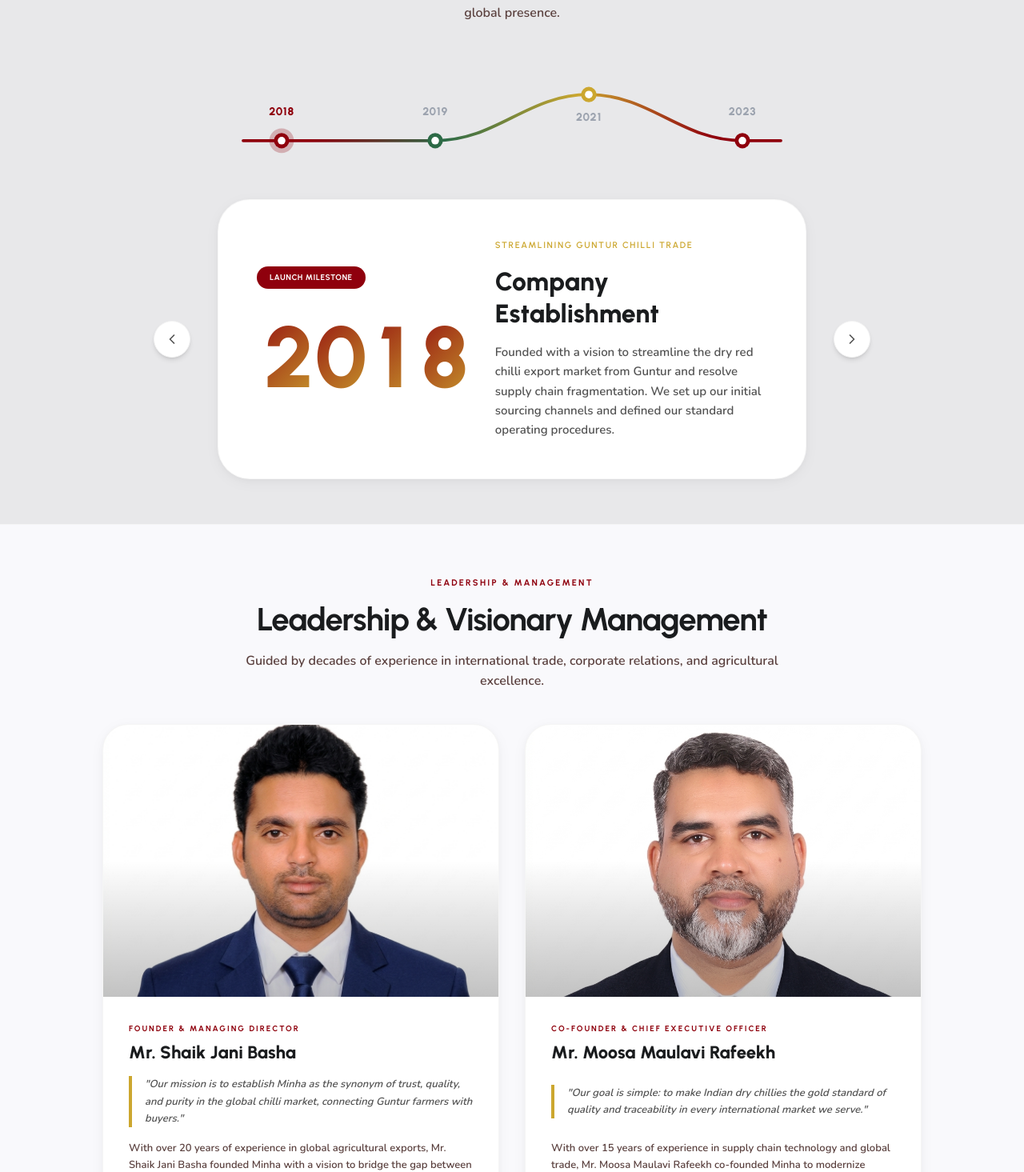
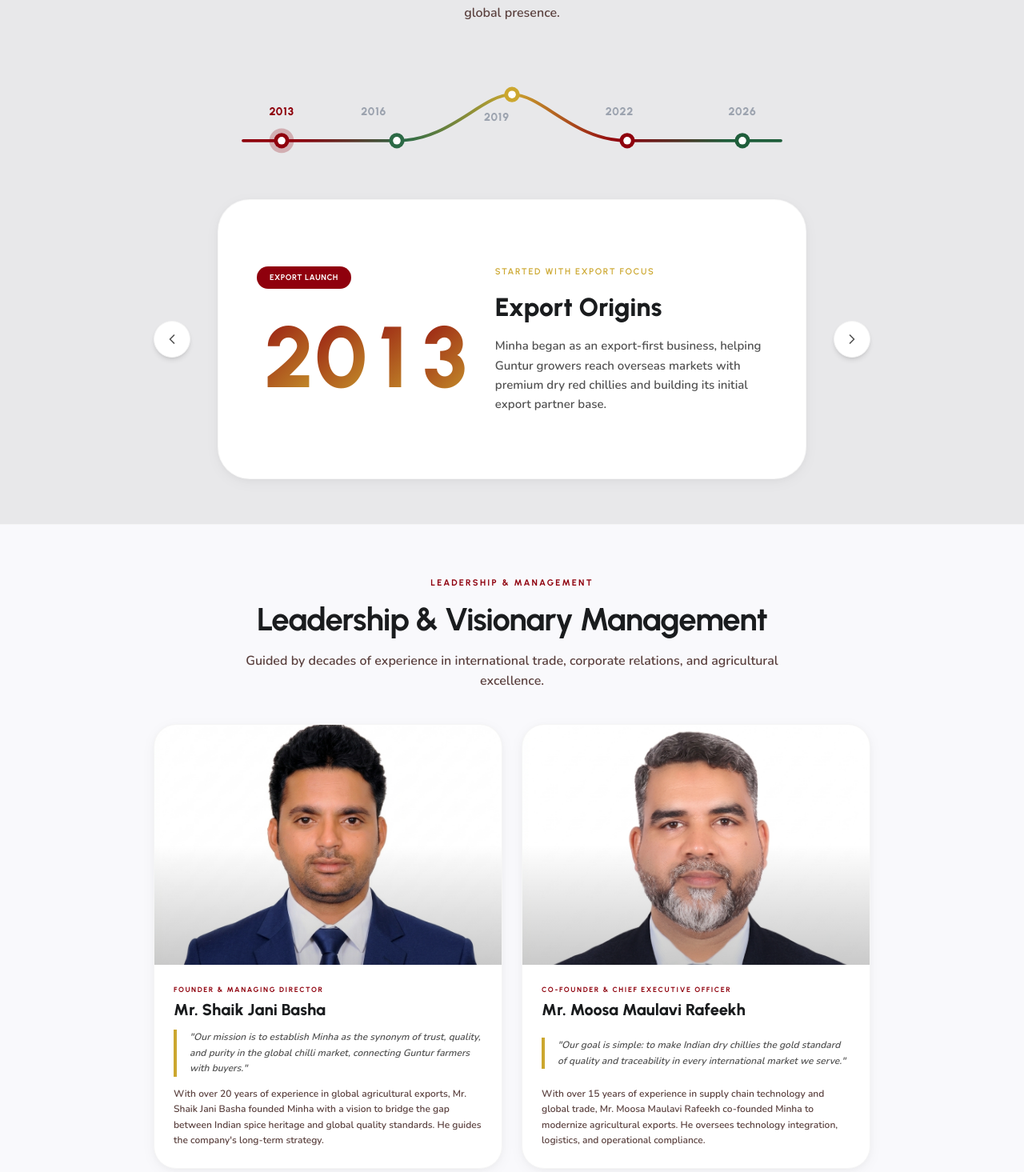
Before and after one commit to ShravyaVenishetty-Manuen/Minha_Imports_and_Exports, a React (Vite) app: page /about in a window 1280 px wide. Shown: the part 3187-4652 px from the top of the page at 80% size. Built offline with nearby package versions, Linux system fonts and the light colour scheme; a web font is replaced by a local one.

Commit message:
add transitions in the sections,changed the our journey details and decrease the size of founder cards

```diff
--- a/index.html
+++ b/index.html
@@ -43,11 +43,11 @@
 
   <!-- Font Preload for critical fonts -->
   <link rel="preload"
-    href="https://fonts.googleapis.com/css2?family=Open+Sans:wght@400;500;600;700&family=Urbanist:wght@500;600;700;800&family=Nunito:wght@400;500;600;700&display=swap"
+    href="https://fonts.googleapis.com/css2?family=Open+Sans:wght@400;500;600;700&family=Urbanist:wght@500;600;700;800&family=Nunito:wght@400;500;600;700&family=Roboto:wght@300;400;500;600;700;800&display=swap"
     as="style" onload="this.onload=null;this.rel='stylesheet'" />
   <noscript>
     <link rel="stylesheet"
-      href="https://fonts.googleapis.com/css2?family=Open+Sans:wght@400;500;600;700&family=Urbanist:wght@500;600;700;800&family=Nunito:wght@400;500;600;700&display=swap" />
+      href="https://fonts.googleapis.com/css2?family=Open+Sans:wght@400;500;600;700&family=Urbanist:wght@500;600;700;800&family=Nunito:wght@400;500;600;700&family=Roboto:wght@300;400;500;600;700;800&display=swap" />
   </noscript>
 
   <!-- Performance hints -->
--- a/src/components/sections/GlobalPresence.jsx
+++ b/src/components/sections/GlobalPresence.jsx
@@ -1,5 +1,6 @@
 import React from 'react';
 import { Link } from 'react-router-dom';
+import { motion } from 'framer-motion';
 import { FiArrowRight } from 'react-icons/fi';
 import globalPresenceMap from '../../assets/global-presence-map-nobg.png';
 
@@ -27,6 +28,11 @@ const GlobalPresence = () => {
     }
   ];
 
+  const sectionVariants = {
+    hidden: { opacity: 0, y: 20 },
+    visible: { opacity: 1, y: 0, transition: { duration: 0.75, ease: [0.16, 1, 0.3, 1] } }
+  }
+
   return (
     <section id="global-presence" className="py-12 md:py-16 px-6 md:px-12 bg-[#FAF8F4] relative overflow-hidden">
 
@@ -43,7 +49,13 @@ const GlobalPresence = () => {
         <div className="grid grid-cols-1 lg:grid-cols-12 gap-12 lg:gap-16 items-start">
 
           {/* Left Column: Heading & Button */}
-          <div className="lg:col-span-5 space-y-6 text-left pt-0 lg:pt-4">
+          <motion.div
+            initial="hidden"
+            whileInView="visible"
+            viewport={{ once: true, margin: "-100px" }}
+            variants={sectionVariants}
+            className="lg:col-span-5 space-y-6 text-left pt-0 lg:pt-4"
+          >
             <span className="font-['urbanist'] font-bold text-[12px] tracking-[0.2em] text-[#B22222] uppercase block">
               Global Footprint
             </span>
@@ -91,24 +103,35 @@ const GlobalPresence = () => {
               </div>
             </div>
 
-          </div>
+          </motion.div>
 
           {/* Right Column: Clean Map with routes */}
-          <div className="lg:col-span-7 flex flex-col items-center gap-6 -mt-6 lg:-mt-16">
+          <motion.div
+            initial="hidden"
+            whileInView="visible"
+            viewport={{ once: true, margin: "-100px" }}
+            variants={sectionVariants}
+            className="lg:col-span-7 flex flex-col items-center gap-6 -mt-6 lg:-mt-16"
+          >
             <div className="relative w-full max-w-[650px] h-auto flex items-center justify-center">
-              <img
+              <motion.img
                 src={globalPresenceMap}
                 alt="Global Footprint Map"
                 className="w-full h-auto object-contain"
                 draggable="false"
+                initial={{ opacity: 0, scale: 0.98 }}
+                animate={{ opacity: 1, scale: 1 }}
+                transition={{ duration: 0.8, ease: [0.16, 1, 0.3, 1] }}
               />
             </div>
 
             {/* 4 Stat Items at the map bottom (No Cards) */}
             <div className="grid grid-cols-2 sm:grid-cols-4 gap-6 w-full max-w-[650px] relative z-20 mt-4 px-4">
               {stats.map((stat, idx) => (
-                <div
+                <motion.div
                   key={idx}
+                  whileHover={{ y: -3, scale: 1.02 }}
+                  transition={{ duration: 0.25 }}
                   className="flex flex-col items-center justify-center text-center py-2"
                 >
                   <span className={`font-['urbanist'] font-extrabold text-[24px] md:text-[30px] leading-none ${stat.colorClass}`}>
@@ -117,10 +140,10 @@ const GlobalPresence = () => {
                   <span className="font-['nunito'] font-semibold text-[#5a403e]/70 text-[10px] md:text-[11px] mt-2 uppercase tracking-wider">
                     {stat.label}
                   </span>
-                </div>
+                </motion.div>
               ))}
             </div>
-          </div>
+          </motion.div>
 
         </div>
 
--- a/src/components/sections/OurProcess.jsx
+++ b/src/components/sections/OurProcess.jsx
@@ -125,6 +125,8 @@ const OurProcess = () => {
             <motion.div
               key={idx}
               variants={stepVariants}
+              whileHover={{ y: -8, scale: 1.01 }}
+              transition={{ duration: 0.3 }}
               className="relative flex flex-col items-center text-center group"
             >
 
--- a/src/components/sections/Products.jsx
+++ b/src/components/sections/Products.jsx
@@ -121,7 +121,7 @@ const Products = () => {
                 src={chilliBasketImg}
                 alt="Premium Guntur Dry Red Chillies in a Basket"
                 loading="lazy"
-                className="w-[95%] h-[95%] object-contain scale-[1.02] group-hover:scale-108 transition-transform duration-700"
+                className="w-[95%] h-[95%] object-contain scale-[1.02] group-hover:scale-[1.08] transition-transform duration-700"
               />
             </div>
 
--- a/src/components/sections/WhyChooseUs.jsx
+++ b/src/components/sections/WhyChooseUs.jsx
@@ -145,6 +145,8 @@ const WhyChooseUs = () => {
               <motion.div
                 key={idx}
                 variants={cardVariants}
+                whileHover={{ y: -6, scale: 1.01 }}
+                transition={{ duration: 0.3 }}
                 className="relative flex flex-col items-center text-center px-2"
               >
                 {/* Connecting Line & Diamond (between columns on desktop) */}
--- a/src/pages/AboutCompany.jsx
+++ b/src/pages/AboutCompany.jsx
@@ -245,23 +245,23 @@ const AboutCompany = () => {
 
   const timelineData = [
     {
-      year: '2018',
+      year: '2013',
+      title: 'Export Origins',
+      subtitle: 'Started with export focus',
+      desc: 'Minha began as an export-first business, helping Guntur growers reach overseas markets with premium dry red chillies and building its initial export partner base.',
+      tag: 'Export Launch',
+      accent: '#8f000d',
+    },
+    {
+      year: '2016',
       title: 'Company Establishment',
       subtitle: 'Streamlining Guntur chilli trade',
       desc: 'Founded with a vision to streamline the dry red chilli export market from Guntur and resolve supply chain fragmentation. We set up our initial sourcing channels and defined our standard operating procedures.',
       tag: 'Launch Milestone',
-      accent: '#8f000d',
+      accent: '#2c6a46',
     },
     {
       year: '2019',
-      title: 'Sourcing Growth',
-      subtitle: 'Empowering local farmers',
-      desc: 'Partnered with over 500 local farmers in the Guntur region, securing a reliable, direct supply chain of top-grade raw crops and establishing fair-trade pricing that supports the local community.',
-      tag: 'Sourcing Milestone',
-      accent: '#2c6a46',
-    },
-    {
-      year: '2021',
       title: 'Export Expansion',
       subtitle: 'State-of-the-art facilities',
       desc: 'Established full-scale state-of-the-art processing and grading units. Successfully fulfilled major international contracts in SE Asia and scaled operations under strict export guidelines.',
@@ -269,12 +269,20 @@ const AboutCompany = () => {
       accent: '#cca72f',
     },
     {
-      year: '2023',
+      year: '2022',
       title: 'Global Reach',
       subtitle: 'Expanding to 15+ countries',
       desc: 'Extended distribution and trade routes, exporting premium products to over 15 countries across Europe, the Middle East, and the Americas, while securing compliance certifications for every port.',
       tag: 'Global Scale',
       accent: '#8f000d',
+    },
+    {
+      year: '2026',
+      title: 'Domestic Market Entry',
+      subtitle: 'Now serving India too',
+      desc: 'After years of export success, Minha expanded into the domestic market in 2026, delivering quality Guntur chillies across India while continuing to serve global customers.',
+      tag: 'Domestic Expansion',
+      accent: '#1f5e3b',
     }
   ];
 
@@ -297,7 +305,7 @@ const AboutCompany = () => {
     <div className="bg-surface text-on-surface font-body-md selection:bg-primary-container selection:text-on-primary-container min-h-screen relative overflow-hidden">
       <SEO
         title="About Us | Minha Imports & Exports"
-        description="Learn about Minha Imports & Exports — Guntur's leading dry red chilli and spice export company. FSSAI, APEDA & ISO certified. Direct farm-to-port supply chain since 2018."
+        description="Learn about Minha Imports & Exports — Guntur's leading dry red chilli and spice exporter and domestic supplier. FSSAI, APEDA & ISO certified. Direct farm-to-port supply chain since 2013."
         keywords="Minha Imports Exports, About Minha, Guntur Chilli Exporter, Indian Spice Company, Chilli Exporter India, APEDA certified exporter"
         url="/about"
         schemas={[{
@@ -610,22 +618,23 @@ const AboutCompany = () => {
             <svg viewBox="0 0 800 120" fill="none" xmlns="http://www.w3.org/2000/svg" className="w-full h-full">
               <defs>
                 <linearGradient id="wavy-timeline-gradient" x1="0%" y1="0%" x2="100%" y2="0%">
-                  <stop offset="12.5%" stopColor="#8f000d" />
-                  <stop offset="37.5%" stopColor="#2c6a46" />
-                  <stop offset="62.5%" stopColor="#cca72f" />
-                  <stop offset="87.5%" stopColor="#8f000d" />
+                  <stop offset="10%" stopColor="#8f000d" />
+                  <stop offset="30%" stopColor="#2c6a46" />
+                  <stop offset="50%" stopColor="#cca72f" />
+                  <stop offset="70%" stopColor="#8f000d" />
+                  <stop offset="90%" stopColor="#1f5e3b" />
                 </linearGradient>
               </defs>
               {/* Background Path line */}
               <path
-                d="M 50,90 L 100,90 C 180,90 220,90 300,90 C 380,90 420,30 500,30 C 580,30 620,90 700,90 L 750,90"
+                d="M 50,90 L 100,90 C 170,90 210,90 250,90 C 320,90 360,30 400,30 C 440,30 480,90 550,90 C 620,90 660,90 700,90 L 750,90"
                 stroke="#e5e7eb"
                 strokeWidth="4"
                 strokeLinecap="round"
               />
               {/* Dynamic Gradient Path */}
               <path
-                d="M 50,90 L 100,90 C 180,90 220,90 300,90 C 380,90 420,30 500,30 C 580,30 620,90 700,90 L 750,90"
+                d="M 50,90 L 100,90 C 170,90 210,90 250,90 C 320,90 360,30 400,30 C 440,30 480,90 550,90 C 620,90 660,90 700,90 L 750,90"
                 stroke="url(#wavy-timeline-gradient)"
                 strokeWidth="4"
                 strokeLinecap="round"
@@ -633,7 +642,7 @@ const AboutCompany = () => {
               {/* Interactive Nodes */}
               {timelineData.map((item, idx) => {
                 const isActive = idx === activeTimelineYear;
-                const cx = idx === 0 ? 100 : idx === 1 ? 300 : idx === 2 ? 500 : 700;
+                const cx = [100, 250, 400, 550, 700][idx];
                 const cy = idx === 2 ? 30 : 90;
                 return (
                   <g key={item.year} className="cursor-pointer group" onClick={() => changeTimelineYear(idx)}>
@@ -647,7 +656,7 @@ const AboutCompany = () => {
             {/* Year Labels Overlay absolute */}
             {timelineData.map((item, idx) => {
               const isActive = idx === activeTimelineYear;
-              const leftPercent = idx === 0 ? '12.5%' : idx === 1 ? '37.5%' : idx === 2 ? '62.5%' : '87.5%';
+              const leftPercent = ['12.5%', '27.5%', '47.5%', '67.5%', '87.5%'][idx];
               const topVal = idx === 2 ? '50%' : '45%';
               return (
                 <button
@@ -803,54 +812,54 @@ const AboutCompany = () => {
           </div>
 
           {/* Founders Grid */}
-          <div className="grid grid-cols-1 md:grid-cols-2 gap-8 max-w-5xl mx-auto mb-16">
+          <div className="grid grid-cols-1 md:grid-cols-2 gap-6 max-w-4xl mx-auto mb-16">
             {/* Founder 1 Card */}
-            <div className="bg-white rounded-[2rem] overflow-hidden border border-neutral-100 shadow-premium-soft hover:shadow-premium-hover hover:-translate-y-1 transition-all duration-500 flex flex-col text-left group">
-              <div className="aspect-[3/4] max-h-[340px] overflow-hidden relative bg-[#f0efec]">
+            <div className="bg-white rounded-[1.75rem] overflow-hidden border border-neutral-100 shadow-premium-soft hover:shadow-premium-hover hover:-translate-y-1 transition-all duration-500 flex flex-col text-left group">
+              <div className="aspect-[3/4] max-h-[300px] overflow-hidden relative bg-[#f0efec]">
                 <img
                   alt="Mr. Shaik Jani Basha"
-                  className="w-full h-full object-cover object-[50%_8%] group-hover:scale-[1.03] transition-transform duration-700"
+                  className="w-full h-full object-cover object-[50%_8%] group-hover:scale-[1.02] transition-transform duration-700"
                   src={founder1}
                 />
-                <div className="absolute inset-0 bg-gradient-to-t from-black/40 via-transparent to-transparent opacity-60 pointer-events-none" />
+                <div className="absolute inset-0 bg-gradient-to-t from-black/35 via-transparent to-transparent opacity-60 pointer-events-none" />
               </div>
-              <div className="p-8 flex-grow flex flex-col justify-between space-y-4">
-                <div className="space-y-2">
-                  <span className="font-['urbanist'] font-bold text-[10px] tracking-[0.2em] text-[#8f000d] uppercase block">Founder & Managing Director</span>
-                  <h3 className="font-['urbanist'] font-extrabold text-[22px] text-[#1a1c1e] leading-tight">Mr. Shaik Jani Basha</h3>
+              <div className="p-6 flex-grow flex flex-col justify-between space-y-3">
+                <div className="space-y-1.5">
+                  <span className="font-['urbanist'] font-bold text-[9px] tracking-[0.18em] text-[#8f000d] uppercase block">Founder & Managing Director</span>
+                  <h3 className="font-['urbanist'] font-extrabold text-[20px] text-[#1a1c1e] leading-tight">Mr. Shaik Jani Basha</h3>
                 </div>
 
-                <div className="border-l-4 border-[#cca72f] pl-4 italic text-neutral-600 text-[13px] leading-relaxed font-['Nunito']">
+                <div className="border-l-4 border-[#cca72f] pl-4 italic text-neutral-600 text-[12px] leading-relaxed font-['Nunito']">
                   "Our mission is to establish Minha as the synonym of trust, quality, and purity in the global chilli market, connecting Guntur farmers with buyers."
                 </div>
 
-                <p className="text-on-surface-variant font-['Nunito'] font-semibold text-[13px] leading-relaxed">
+                <p className="text-on-surface-variant font-['Nunito'] font-semibold text-[12px] leading-relaxed">
                   With over 20 years of experience in global agricultural exports, Mr. Shaik Jani Basha founded Minha with a vision to bridge the gap between Indian spice heritage and global quality standards. He guides the company's long-term strategy.
                 </p>
               </div>
             </div>
 
             {/* Founder 2 Card */}
-            <div className="bg-white rounded-[2rem] overflow-hidden border border-neutral-100 shadow-premium-soft hover:shadow-premium-hover hover:-translate-y-1 transition-all duration-500 flex flex-col text-left group">
-              <div className="aspect-[3/4] max-h-[340px] overflow-hidden relative bg-[#f0efec]">
+            <div className="bg-white rounded-[1.75rem] overflow-hidden border border-neutral-100 shadow-premium-soft hover:shadow-premium-hover hover:-translate-y-1 transition-all duration-500 flex flex-col text-left group">
+              <div className="aspect-[3/4] max-h-[300px] overflow-hidden relative bg-[#f0efec]">
                 <img
                   alt="Mr. Moosa Maulavi Rafeekh"
-                  className="w-full h-full object-cover object-[50%_8%] group-hover:scale-[1.03] transition-transform duration-700"
+                  className="w-full h-full object-cover object-[50%_8%] group-hover:scale-[1.02] transition-transform duration-700"
                   src={founder2}
                 />
-                <div className="absolute inset-0 bg-gradient-to-t from-black/40 via-transparent to-transparent opacity-60 pointer-events-none" />
+                <div className="absolute inset-0 bg-gradient-to-t from-black/35 via-transparent to-transparent opacity-60 pointer-events-none" />
               </div>
-              <div className="p-8 flex-grow flex flex-col justify-between space-y-4">
-                <div className="space-y-2">
-                  <span className="font-['urbanist'] font-bold text-[10px] tracking-[0.2em] text-[#8f000d] uppercase block">Co-Founder & Chief Executive Officer</span>
-                  <h3 className="font-['urbanist'] font-extrabold text-[22px] text-[#1a1c1e] leading-tight">Mr. Moosa Maulavi Rafeekh</h3>
+              <div className="p-6 flex-grow flex flex-col justify-between space-y-3">
+                <div className="space-y-1.5">
+                  <span className="font-['urbanist'] font-bold text-[9px] tracking-[0.18em] text-[#8f000d] uppercase block">Co-Founder & Chief Executive Officer</span>
+                  <h3 className="font-['urbanist'] font-extrabold text-[20px] text-[#1a1c1e] leading-tight">Mr. Moosa Maulavi Rafeekh</h3>
                 </div>
 
-                <div className="border-l-4 border-[#cca72f] pl-4 italic text-neutral-600 text-[13px] leading-relaxed font-['Nunito']">
+                <div className="border-l-4 border-[#cca72f] pl-4 italic text-neutral-600 text-[12px] leading-relaxed font-['Nunito']">
                   "Our goal is simple: to make Indian dry chillies the gold standard of quality and traceability in every international market we serve."
                 </div>
 
-                <p className="text-on-surface-variant font-['Nunito'] font-semibold text-[13px] leading-relaxed">
+                <p className="text-on-surface-variant font-['Nunito'] font-semibold text-[12px] leading-relaxed">
                   With over 15 years of experience in supply chain technology and global trade, Mr. Moosa Maulavi Rafeekh co-founded Minha to modernize agricultural exports. He oversees technology integration, logistics, and operational compliance.
                 </p>
               </div>
```
Also changed, not shown: src/components/layout/FlagsMarquee.jsx (+14 -2 lines), src/components/layout/Hero.jsx (+13 -6 lines), src/components/sections/About.jsx (+10 -6 lines).
